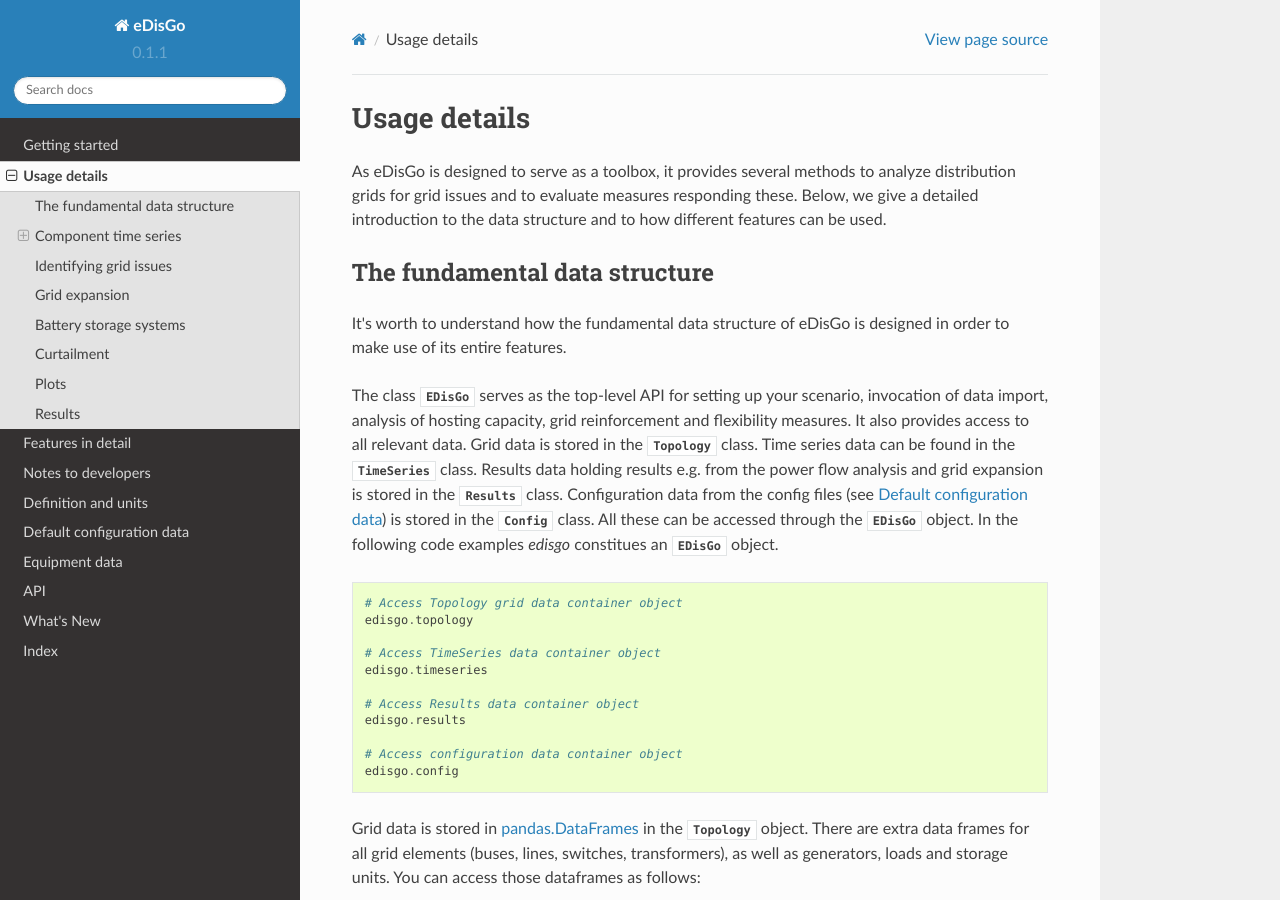
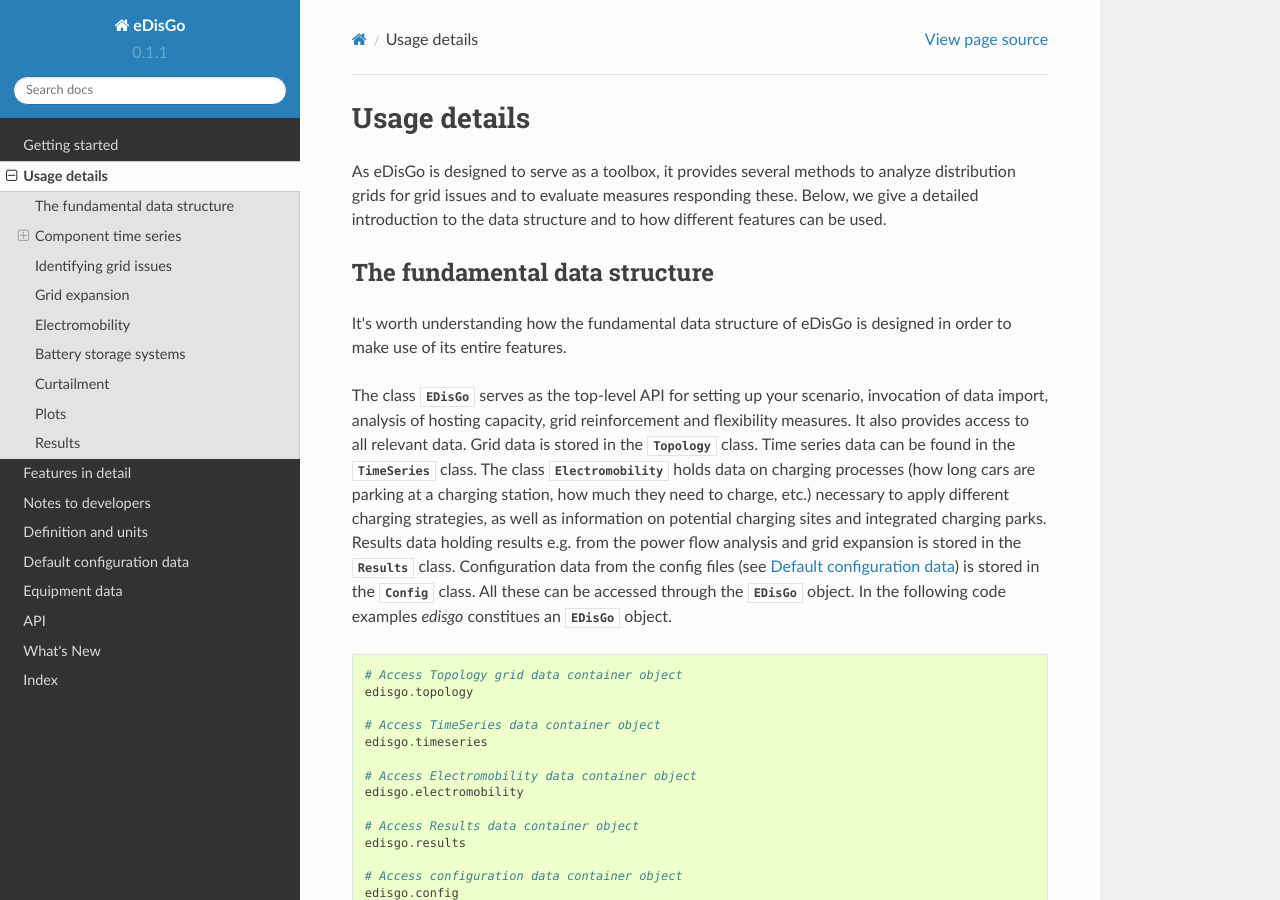
Before and after one commit to openego/eDisGo, a Sphinx documentation site: the page built from doc/usage_details.rst, in a window 1280 px wide and 900 px high. Built offline with Sphinx 7.4.7 and the Read the Docs theme 2.0.0, drawn with Linux system fonts in a browser that asks for light colours; formulas are drawn with MathJax 3; some of the changed text lies outside the part shown.

Commit message:
Add electromobility to rtd documentation

```diff
--- a/doc/index.rst
+++ b/doc/index.rst
@@ -19,12 +19,16 @@ The toolbox currently includes:
     feed-in time series of fluctuating renewables and scenarios for future
     power plant park of Germany
   * `demandlib <https://github.com/oemof/demandlib>`_ for electrical load time series
+  * `SimBEV <https://github.com/rl-institut/simbev>`_ and
+    `TracBEV <https://github.com/rl-institut/tracbev>`_ for charging demand data of electric
+    vehicles, respectively potential charging point locations
 
 * Static, non-linear power flow analysis using `PyPSA <https://pypsa.org>`_ for
   grid issue identification
 * Automatic grid reinforcement methodology solving overloading and voltage issues
   to determine grid expansion needs and costs based on measures most commonly
   taken by German distribution grid operators
+* Implementation of different charging strategies of electric vehicles
 * Multiperiod optimal power flow based on julia package PowerModels.jl optimizing
   storage positioning and/or operation (Currently not maintained)
   as well as generator dispatch with regard to minimizing grid expansion costs
--- a/doc/usage_details.rst
+++ b/doc/usage_details.rst
@@ -11,7 +11,7 @@ features can be used.
 The fundamental data structure
 ------------------------------
 
-It's worth to understand how the fundamental data structure of eDisGo is
+It's worth understanding how the fundamental data structure of eDisGo is
 designed in order to make use of its entire features.
 
 The class :class:`~.EDisGo` serves as the top-level API for
@@ -20,7 +20,12 @@ capacity, grid reinforcement and flexibility measures. It also provides
 access to all relevant data.
 Grid data is stored in the :class:`~.network.topology.Topology` class.
 Time series data can be found in the :class:`~.network.timeseries.TimeSeries`
-class. Results data holding results e.g. from the power flow analysis and grid
+class.
+The class :class:`~.network.electromobility.Electromobility` holds data on charging
+processes (how long cars are parking at a charging station, how much they need to charge,
+etc.) necessary to apply different charging strategies, as well as information on
+potential charging sites and integrated charging parks.
+Results data holding results e.g. from the power flow analysis and grid
 expansion is stored in the :class:`~.network.results.Results` class.
 Configuration data from the config files (see :ref:`default_configs`) is stored
 in the :class:`~.tools.config.Config` class.
@@ -35,6 +40,9 @@ code examples `edisgo` constitues an :class:`~.EDisGo` object.
 
     # Access TimeSeries data container object
     edisgo.timeseries
+
+    # Access Electromobility data container object
+    edisgo.electromobility
 
     # Access Results data container object
     edisgo.results
@@ -250,8 +258,13 @@ Heuristic
 
 Use this mode to use heuristics to set time series. So far, only heuristics for
 electric vehicle charging are implemented.
+The charging strategies can be invoked as follows:
 
-.. todo:: Add more details once the charging strategies are merged.
+.. code-block:: python
+
+    edisgo.apply_charging_strategy()
+
+See :attr:`~.edisgo.EDisGo.apply_charging_strategy` for more information.
 
 Reactive power time series
 ^^^^^^^^^^^^^^^^^^^^^^^^^^
@@ -330,6 +343,11 @@ Costs for the grid expansion measures can be obtained as follows:
 
 Further information on the grid reinforcement methodology can be found in section
 :ref:`grid_expansion_methodology`.
+
+Electromobility
+-----------------
+
+.. todo:: Add
 
 Battery storage systems
 ------------------------
```
